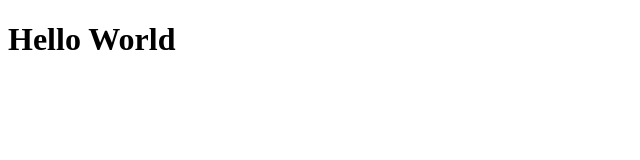
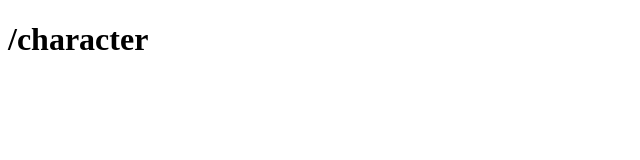
Before and after one commit to viccaruso/rickmorty-router-revisted, a React app: page /character in a window 1280 px wide. Shown: the top 160 px of the page, without its empty margins (0-640 px from the left). Built offline with nearby package versions, Linux system fonts and the light colour scheme.

Commit message:
Bring in Router and set Routes

```diff
--- a/src/App.jsx
+++ b/src/App.jsx
@@ -1,3 +1,17 @@
+import { Switch, Route, Redirect } from 'react-router-dom';
+
 export default function App() {
-  return <h1>Hello World</h1>;
+  return (
+    <Switch>
+      <Route path="/character/:id">
+        <h1>/character/:id</h1>
+      </Route>
+      <Route path="/character">
+        <h1>/character</h1>
+      </Route>
+      <Route path="/">
+        <Redirect to="/character" />
+      </Route>
+    </Switch>
+  );
 }
--- a/src/index.jsx
+++ b/src/index.jsx
@@ -1,10 +1,13 @@
 import React from 'react';
 import { render } from 'react-dom';
+import { BrowserRouter as Router } from 'react-router-dom';
 import App from './App';
 
 render(
   <React.StrictMode>
-    <App />
+    <Router>
+      <App />
+    </Router>
   </React.StrictMode>,
   document.getElementById('root')
 );
```
